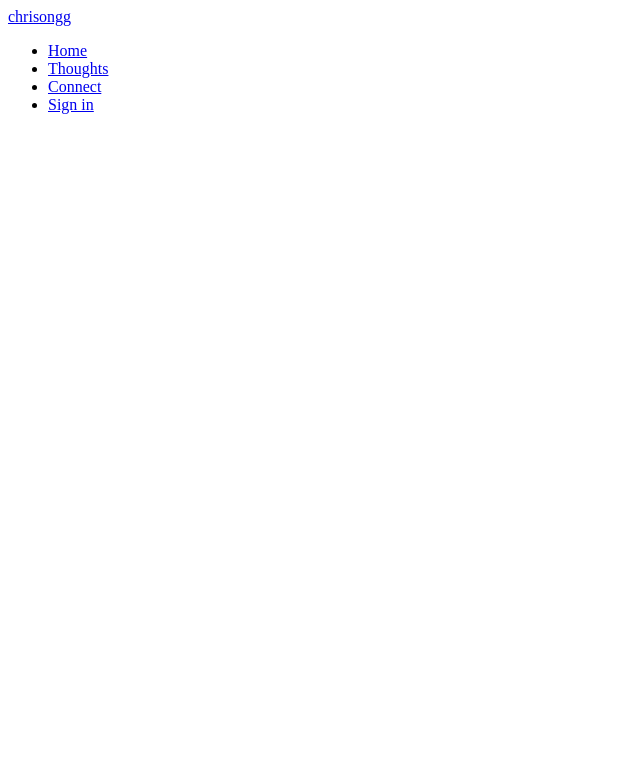
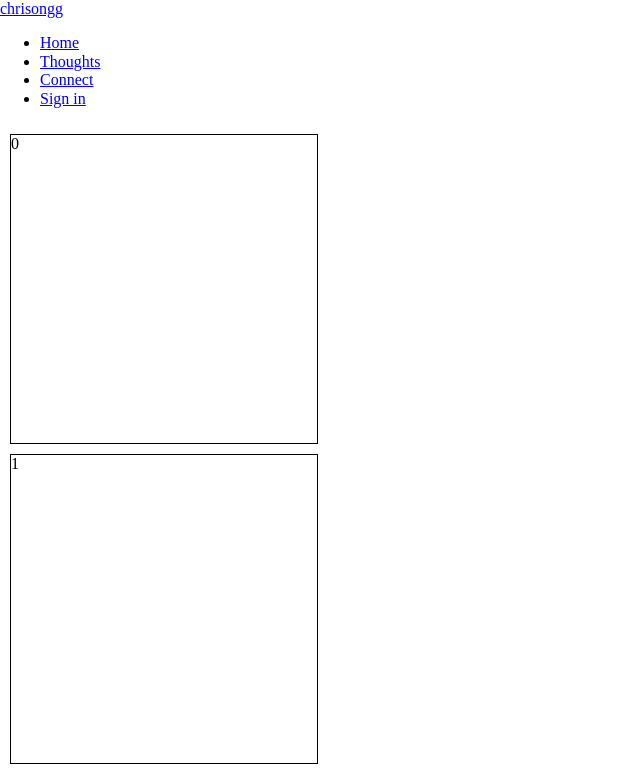
Before and after one commit to ongsterr/my_website_v2, a React (Create React App) app in the folder frontend/: page / in a window 1280 px wide. Shown: the top 773 px of the page, without its empty margins (0-640 px from the left). Built offline with nearby package versions, Linux system fonts and the light colour scheme.

Commit message:
feat(home): add home page component

```diff
--- a/frontend/package.json
+++ b/frontend/package.json
@@ -8,6 +8,7 @@
     "prop-types": "^15.6.2",
     "react": "^16.5.0",
     "react-dom": "^16.5.0",
+    "react-grid-layout": "^0.16.6",
     "react-redux": "^5.0.7",
     "react-router-dom": "^4.3.1",
     "react-scripts": "1.1.5",
--- a/frontend/src/components/App.js
+++ b/frontend/src/components/App.js
@@ -3,13 +3,17 @@ import { connect } from 'react-redux';
 import { Route, Switch } from 'react-router';
 import PropTypes from 'prop-types';
 
+// Components
 import Header from 'components/Header';
 import Login from 'components/Login';
 import Editor from 'components/Editor';
 import Article from 'components/Article';
 import Articles from 'components/Articles';
+import Home from 'components/Home';
 
 import api from 'api';
+
+import '__css__/index.css';
 
 const mapStateToProps = ({ common }) => ({
   appName: common.appName,
@@ -50,6 +54,7 @@ class App extends Component {
         <Header appName={appName} currentUser={currentUser} />
 
         <Switch>
+          <Route exact path="/" component={Home} />
           <Route exact path="/login" component={Login} />
           <Route exact path="/editor" component={Editor} />
           <Route path="/editor/:slug" component={Editor} />
--- /dev/null
+++ b/frontend/src/components/Home.js
@@ -0,0 +1,107 @@
+import React, { Component } from 'react';
+import { Responsive, WidthProvider } from 'react-grid-layout';
+
+const ResponsiveReactGridLayout = WidthProvider(Responsive);
+
+export default class Home extends Component {
+  static defaultProps = {
+    className: 'layout',
+    rowHeight: 30,
+    onLayoutChange: function() {},
+    cols: { lg: 12, md: 9, sm: 6, xs: 3, xxs: 2 },
+    block: { lg: 8, md: 6, sm: 3, xs: 2, xxs: 2 },
+  };
+
+  state = {
+    currentBreakpoint: null,
+    currentWindowSize: null,
+    compactType: 'vertical',
+    mounted: false,
+    layouts: null,
+  };
+
+  componentWillMount() {
+    this.updateWindowSize();
+  }
+
+  updateWindowSize = () => {
+    switch (true) {
+      case window.innerWidth > 996:
+        this.setState({
+          currentWindowSize: 'lg',
+          layouts: { lg: this.generateLayout('lg') },
+          mounted: true,
+        });
+        break;
+      case window.innerWidth > 768:
+        this.setState({
+          currentWindowSize: 'md',
+          layouts: { md: this.generateLayout('md') },
+          mounted: true,
+        });
+        break;
+      case window.innerWidth > 480:
+        this.setState({
+          currentWindowSize: 'sm',
+          layouts: { sm: this.generateLayout('sm') },
+          mounted: true,
+        });
+        break;
+      case window.innerWidth > 0:
+        this.setState({
+          currentWindowSize: 'xs',
+          layouts: { xs: this.generateLayout('xs') },
+          mounted: true,
+        });
+        break;
+    }
+  };
+
+  generateLayout = currentWindowSize =>
+    Array(this.props.block[currentWindowSize])
+      .fill(1)
+      .map((item, i) => ({
+        x: (i * 3) % this.props.cols[currentWindowSize],
+        y: Math.round((i * 3) / 12),
+        w: 3,
+        h: 8,
+        i: i.toString(),
+      }));
+
+  generateDOM = () => {
+    const { layouts, currentWindowSize } = this.state;
+    return layouts[currentWindowSize].map((l, i) => (
+      <div key={i} style={{ border: '1px solid black' }}>
+        <span>{i}</span>
+      </div>
+    ));
+  };
+
+  onBreakpointChange = breakpoint => {
+    this.setState(
+      {
+        currentBreakpoint: breakpoint,
+      },
+      this.updateWindowSize
+    );
+  };
+
+  onLayoutChange = (layout, layouts) => {
+    this.props.onLayoutChange(layout, layouts);
+  };
+
+  render = () => (
+    <ResponsiveReactGridLayout
+      {...this.props}
+      layouts={this.state.layouts}
+      onBreakpointChange={this.onBreakpointChange}
+      onLayoutChange={this.onLayoutChange}
+      // WidthProvider option
+      measureBeforeMount={true}
+      useCSSTransforms={this.state.mounted}
+      compactType={this.state.compactType}
+      preventCollision={!this.state.compactType}>
+      {this.generateDOM()}
+    </ResponsiveReactGridLayout>
+  );
+}
```
Also changed, not shown: 1 other file (tests, documents, lock files or other folders).
